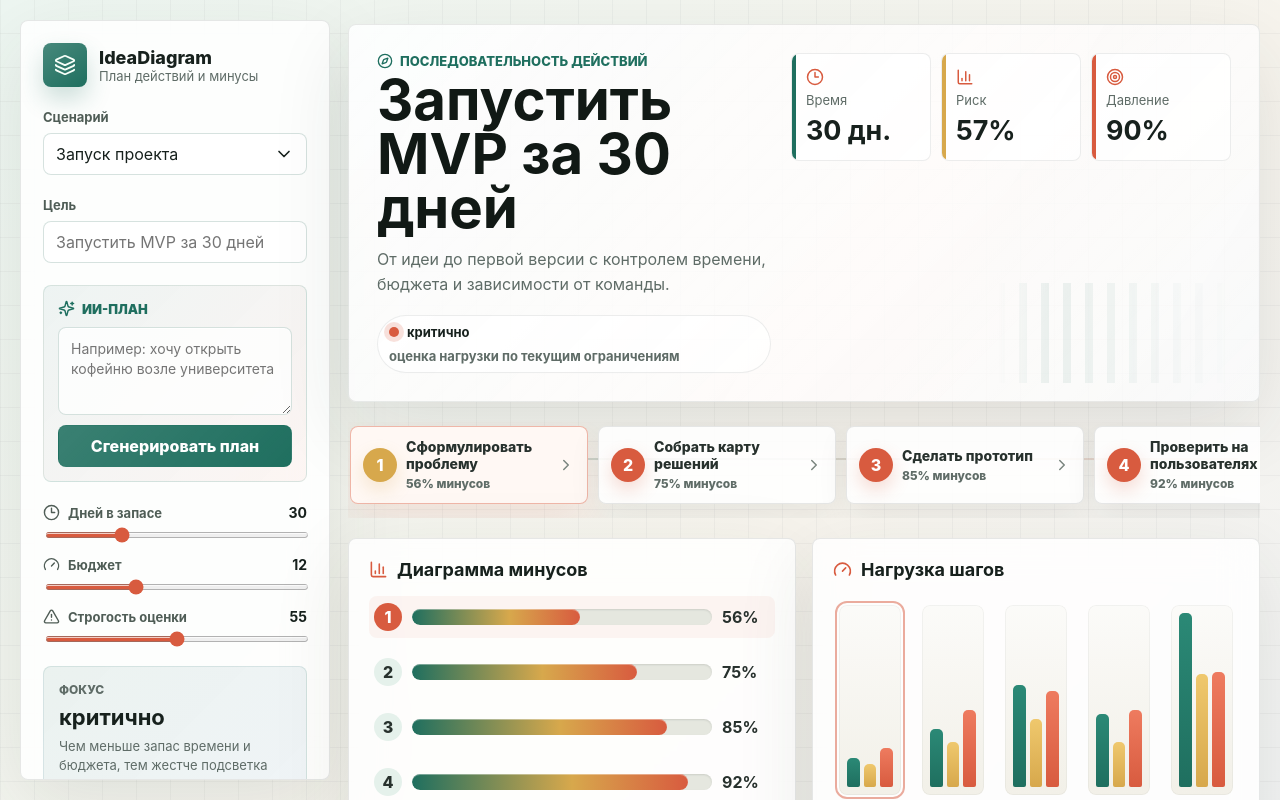
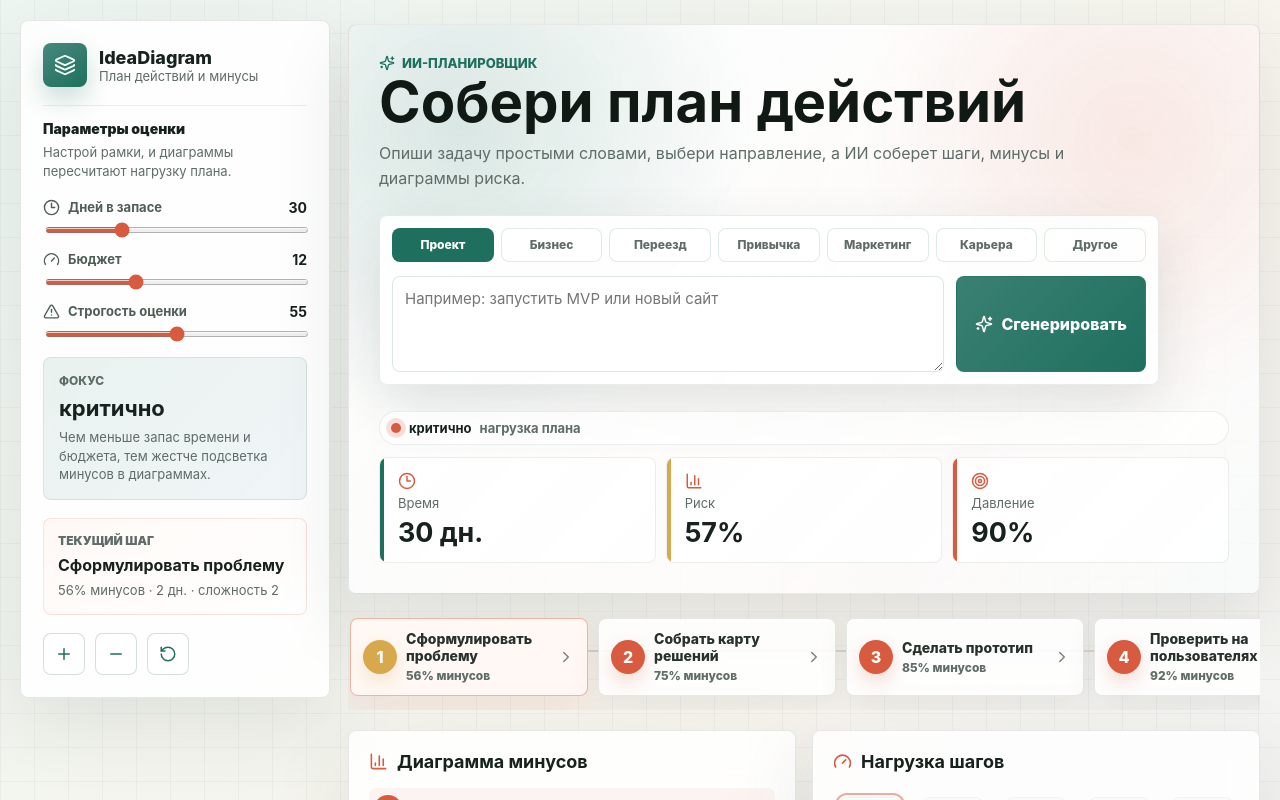
Before and after one commit to selfnesss/ideadiagram, a React (Vite) app: page / in a window 1280 px wide. Shown: the top 800 px of the page. Built offline with nearby package versions, Linux system fonts and the light colour scheme.

Commit message:
Refine AI planner layout

```diff
--- a/server.mjs
+++ b/server.mjs
@@ -61,7 +61,7 @@ const server = http.createServer(async (request, response) => {
         return;
       }
 
-      const plan = await generatePlan(goal, body.limits);
+      const plan = await generatePlan(goal, body.limits, body.category, body.categoryHint);
       sendJson(response, 200, plan);
       return;
     }
@@ -91,7 +91,7 @@ server.listen(port, "127.0.0.1", () => {
   console.log(`AI API ready on http://127.0.0.1:${port}`);
 });
 
-async function generatePlan(goal, limits = {}) {
+async function generatePlan(goal, limits = {}, category = "", categoryHint = "") {
   const response = await openai.responses.parse({
     model,
     instructions: [
@@ -106,6 +106,8 @@ async function generatePlan(goal, limits = {}) {
         role: "user",
         content: [
           `Цель пользователя: ${goal}`,
+          `Категория: ${category || "не указана"}`,
+          `Подсказка категории: ${categoryHint || "не указана"}`,
           `Ограничения: дней ${limits.time ?? "не указано"}, бюджет ${limits.budget ?? "не указано"}, строгость оценки ${limits.strictness ?? "не указано"}.`,
           "Сделай 4-7 последовательных шагов. Каждый шаг должен быть выполнимым и проверяемым."
         ].join("\n")
--- a/src/App.jsx
+++ b/src/App.jsx
@@ -3,7 +3,6 @@ import {
   AlertTriangle,
   BarChart3,
   Check,
-  ChevronDown,
   ChevronRight,
   Clock3,
   Compass,
@@ -15,6 +14,16 @@ import {
   Sparkles,
   Target
 } from "lucide-react";
+
+const categories = [
+  { id: "project", label: "Проект", hint: "запустить MVP или новый сайт" },
+  { id: "business", label: "Бизнес", hint: "открыть бизнес или проверить идею" },
+  { id: "travel", label: "Переезд", hint: "переехать без хаоса" },
+  { id: "habit", label: "Привычка", hint: "закрепить новую привычку" },
+  { id: "marketing", label: "Маркетинг", hint: "найти канал продвижения" },
+  { id: "career", label: "Карьера", hint: "сменить профессию или найти работу" },
+  { id: "other", label: "Другое", hint: "опиши любую задачу своими словами" }
+];
 
 const templates = [
   {
@@ -379,6 +388,7 @@ function riskTone(value) {
 
 function App() {
   const [templateId, setTemplateId] = useState(templates[0].id);
+  const [categoryId, setCategoryId] = useState(categories[0].id);
   const [customGoal, setCustomGoal] = useState("");
   const [steps, setSteps] = useState(templates[0].steps);
   const [activeIndex, setActiveIndex] = useState(0);
@@ -416,15 +426,6 @@ function App() {
   const activeStep = chartData[activeIndex] ?? chartData[0];
   const maxTime = Math.max(...steps.map((step) => step.time), 1);
 
-  function selectTemplate(nextId) {
-    const nextTemplate = templates.find((template) => template.id === nextId) ?? templates[0];
-    setTemplateId(nextId);
-    setSteps(nextTemplate.steps);
-    setCustomGoal("");
-    setAiDescription("");
-    setActiveIndex(0);
-  }
-
   function updateStep(index, patch) {
     setSteps((current) =>
       current.map((step, stepIndex) => (stepIndex === index ? { ...step, ...patch } : step))
@@ -449,12 +450,14 @@ function App() {
     setAiGoal("");
     setAiDescription("");
     setAiMessage("");
+    setCategoryId(categories[0].id);
     setActiveIndex(0);
     setLimits({ time: 30, budget: 12, strictness: 55 });
   }
 
   async function generateAiPlan() {
     const goal = (aiGoal || customGoal || selectedTemplate.goal).trim();
+    const category = categories.find((item) => item.id === categoryId) ?? categories[0];
 
     if (!goal) {
       setAiMessage("Напиши цель, чтобы ИИ собрал план.");
@@ -468,7 +471,7 @@ function App() {
       const response = await fetch("/api/generate-plan", {
         method: "POST",
         headers: { "Content-Type": "application/json" },
-        body: JSON.stringify({ goal, limits })
+        body: JSON.stringify({ goal, category: category.label, categoryHint: category.hint, limits })
       });
       const data = await response.json();
 
@@ -497,6 +500,7 @@ function App() {
         headers: { "Content-Type": "application/json" },
         body: JSON.stringify({
           goal: customGoal || selectedTemplate.goal,
+          category: categories.find((item) => item.id === categoryId)?.label,
           step: activeStep
         })
       });
@@ -521,7 +525,7 @@ function App() {
   return (
     <main className="app-shell">
       <section className="workspace">
-        <aside className="sidebar" aria-label="Настройки сценария">
+        <aside className="sidebar" aria-label="Параметры плана">
           <div className="brand">
             <div className="brand-mark" aria-hidden="true">
               <Layers3 size={22} />
@@ -532,44 +536,9 @@ function App() {
             </div>
           </div>
 
-          <div className="control-group">
-            <label htmlFor="scenario">Сценарий</label>
-            <div className="select-wrap">
-              <select id="scenario" value={templateId} onChange={(event) => selectTemplate(event.target.value)}>
-                {templates.map((template) => (
-                  <option key={template.id} value={template.id}>
-                    {template.name}
-                  </option>
-                ))}
-              </select>
-              <ChevronDown size={20} aria-hidden="true" />
-            </div>
-          </div>
-
-          <div className="control-group">
-            <label htmlFor="goal">Цель</label>
-            <input
-              id="goal"
-              value={customGoal}
-              onChange={(event) => setCustomGoal(event.target.value)}
-              placeholder={selectedTemplate.goal}
-            />
-          </div>
-
-          <div className="ai-panel">
-            <div className="ai-panel-title">
-              <Sparkles size={17} />
-              <span>ИИ-план</span>
-            </div>
-            <textarea
-              value={aiGoal}
-              onChange={(event) => setAiGoal(event.target.value)}
-              placeholder="Например: хочу открыть кофейню возле университета"
-            />
-            <button type="button" className="ai-button" onClick={generateAiPlan} disabled={aiBusy === "plan"}>
-              {aiBusy === "plan" ? "Генерирую..." : "Сгенерировать план"}
-            </button>
-            {aiMessage && <p className="ai-message">{aiMessage}</p>}
+          <div className="sidebar-heading">
+            <span>Параметры оценки</span>
+            <p>Настрой рамки, и диаграммы пересчитают нагрузку плана.</p>
           </div>
 
           <div className="sliders">
@@ -605,6 +574,12 @@ function App() {
             <p>Чем меньше запас времени и бюджета, тем жестче подсветка минусов в диаграммах.</p>
           </div>
 
+          <div className="sidebar-current">
+            <span>Текущий шаг</span>
+            <strong>{activeStep.title}</strong>
+            <p>{activeStep.adjustedRisk}% минусов · {activeStep.time} дн. · сложность {activeStep.complexity}</p>
+          </div>
+
           <div className="sidebar-actions">
             <button type="button" className="icon-button" onClick={addStep} aria-label="Добавить шаг" title="Добавить шаг">
               <Plus size={18} />
@@ -632,24 +607,56 @@ function App() {
         </aside>
 
         <section className="main-panel">
-          <header className="topline">
-            <div>
+          <header className="planner-hero">
+            <div className="hero-content">
               <p className="eyebrow">
-                <Compass size={16} />
-                последовательность действий
+                <Sparkles size={16} />
+                ИИ-планировщик
               </p>
-              <h1>{customGoal || selectedTemplate.goal}</h1>
-              <p>{aiDescription || selectedTemplate.description}</p>
+              <h1>{customGoal || "Собери план действий"}</h1>
+              <p>{aiDescription || "Опиши задачу простыми словами, выбери направление, а ИИ соберет шаги, минусы и диаграммы риска."}</p>
+
+              <div className="ai-composer">
+                <div className="category-tabs" aria-label="Категория плана">
+                  {categories.map((category) => (
+                    <button
+                      key={category.id}
+                      type="button"
+                      className={category.id === categoryId ? "active" : ""}
+                      onClick={() => setCategoryId(category.id)}
+                    >
+                      {category.label}
+                    </button>
+                  ))}
+                </div>
+
+                <div className="prompt-box">
+                  <textarea
+                    value={aiGoal}
+                    onChange={(event) => setAiGoal(event.target.value)}
+                    placeholder={`Например: ${categories.find((item) => item.id === categoryId)?.hint}`}
+                  />
+                  <button type="button" className="ai-button" onClick={generateAiPlan} disabled={aiBusy === "plan"}>
+                    <Sparkles size={18} />
+                    {aiBusy === "plan" ? "Генерирую..." : "Сгенерировать"}
+                  </button>
+                </div>
+
+                {aiMessage && <p className="ai-message">{aiMessage}</p>}
+              </div>
+            </div>
+
+            <div className="hero-aside">
               <div className="hero-status">
                 <span className={`pulse-dot ${riskTone(totals.pressure)}`} />
                 <strong>{riskLabel(totals.pressure)}</strong>
-                <span>оценка нагрузки по текущим ограничениям</span>
+                <span>нагрузка плана</span>
               </div>
-            </div>
-            <div className="summary-grid">
-              <Metric icon={<Clock3 size={18} />} label="Время" value={`${totals.totalTime} дн.`} tone="time" />
-              <Metric icon={<BarChart3 size={18} />} label="Риск" value={`${totals.averageRisk}%`} tone="risk" />
-              <Metric icon={<Target size={18} />} label="Давление" value={`${totals.pressure}%`} tone="pressure" />
+              <div className="summary-grid">
+                <Metric icon={<Clock3 size={18} />} label="Время" value={`${totals.totalTime} дн.`} tone="time" />
+                <Metric icon={<BarChart3 size={18} />} label="Риск" value={`${totals.averageRisk}%`} tone="risk" />
+                <Metric icon={<Target size={18} />} label="Давление" value={`${totals.pressure}%`} tone="pressure" />
+              </div>
             </div>
           </header>
 
--- a/src/styles.css
+++ b/src/styles.css
@@ -55,8 +55,8 @@ button {
   grid-template-columns: minmax(250px, 310px) minmax(0, 1fr);
   gap: 18px;
   max-width: 1460px;
-  min-height: calc(100vh - 40px);
   margin: 0 auto;
+  align-items: start;
 }
 
 .sidebar,
@@ -73,11 +73,9 @@ button {
   top: 20px;
   display: flex;
   flex-direction: column;
-  gap: 22px;
-  max-height: calc(100vh - 40px);
+  gap: 18px;
   padding: 22px;
   border-radius: 8px;
-  overflow: auto;
 }
 
 .brand {
@@ -101,7 +99,7 @@ button {
 
 .brand p,
 .brand span,
-.topline p,
+.planner-hero p,
 .eyebrow,
 .metric span,
 .control-group label,
@@ -151,24 +149,6 @@ input {
   padding: 0 12px;
 }
 
-select {
-  appearance: none;
-  padding-right: 42px;
-}
-
-.select-wrap {
-  position: relative;
-}
-
-.select-wrap svg {
-  position: absolute;
-  top: 50%;
-  right: 13px;
-  color: var(--ink);
-  pointer-events: none;
-  transform: translateY(-50%);
-}
-
 textarea {
   min-height: 92px;
   resize: vertical;
@@ -189,30 +169,82 @@ textarea:focus {
   gap: 16px;
 }
 
-.ai-panel {
+.sidebar-heading {
   display: grid;
-  gap: 10px;
-  padding: 14px;
+  gap: 6px;
+  padding: 14px 0 0;
+  border-top: 1px solid rgba(23, 33, 29, 0.08);
+}
+
+.sidebar-heading span {
+  color: var(--ink);
+  font-size: 14px;
+  font-weight: 900;
+}
+
+.sidebar-heading p {
+  margin: 0;
+  color: var(--muted);
+  font-size: 13px;
+  line-height: 1.45;
+}
+
+.ai-composer {
+  display: grid;
+  gap: 14px;
+  max-width: 780px;
+  margin-top: 24px;
+  padding: 12px;
+  border: 1px solid rgba(23, 33, 29, 0.09);
+  border-radius: 8px;
+  background:
+    linear-gradient(135deg, rgba(255, 255, 255, 0.86), rgba(255, 255, 255, 0.62)),
+    rgba(255, 255, 255, 0.7);
+  box-shadow: 0 20px 54px rgba(35, 49, 43, 0.12);
+}
+
+.category-tabs {
+  display: grid;
+  grid-template-columns: repeat(auto-fit, minmax(92px, 1fr));
+  gap: 7px;
+}
+
+.category-tabs button {
+  min-height: 34px;
+  padding: 0 9px;
   border: 1px solid rgba(31, 111, 95, 0.14);
   border-radius: 8px;
-  background:
-    linear-gradient(135deg, rgba(31, 111, 95, 0.08), rgba(216, 91, 63, 0.06)),
-    rgba(255, 255, 255, 0.64);
+  color: var(--muted);
+  background: rgba(255, 255, 255, 0.82);
+  font-size: 12px;
+  font-weight: 800;
+  white-space: nowrap;
+  transition: background 0.18s ease, border-color 0.18s ease, color 0.18s ease, transform 0.18s ease;
 }
 
-.ai-panel-title {
-  display: flex;
-  align-items: center;
-  gap: 7px;
-  color: var(--green);
-  font-size: 13px;
-  font-weight: 900;
-  text-transform: uppercase;
+.category-tabs button:hover {
+  transform: translateY(-1px);
+  border-color: rgba(31, 111, 95, 0.28);
 }
 
-.ai-panel textarea {
-  min-height: 88px;
-  font-size: 14px;
+.category-tabs button.active {
+  border-color: rgba(31, 111, 95, 0.38);
+  color: #ffffff;
+  background: var(--green);
+}
+
+.prompt-box {
+  display: grid;
+  grid-template-columns: minmax(0, 1fr) auto;
+  gap: 12px;
+  align-items: stretch;
+}
+
+.prompt-box textarea {
+  min-height: 96px;
+  border-color: rgba(31, 111, 95, 0.16);
+  background: rgba(255, 255, 255, 0.9);
+  font-size: 15px;
 }
 
 .ai-button,
@@ -230,6 +262,11 @@ textarea:focus {
     var(--green);
   font-weight: 850;
   transition: transform 0.18s ease, box-shadow 0.18s ease, opacity 0.18s ease;
+}
+
+.ai-button {
+  min-width: 176px;
+  padding: 0 18px;
 }
 
 .ai-button:hover:not(:disabled),
@@ -276,12 +313,6 @@ input[type="range"] {
   background: transparent;
 }
 
-.sidebar-actions {
-  display: flex;
-  gap: 10px;
-  margin-top: auto;
-}
-
 .icon-button {
   display: grid;
   width: 42px;
@@ -323,6 +354,42 @@ input[type="range"] {
     rgba(255, 255, 255, 0.58);
 }
 
+.sidebar-current {
+  display: grid;
+  gap: 7px;
+  padding: 14px;
+  border: 1px solid rgba(216, 91, 63, 0.16);
+  border-radius: 8px;
+  background:
+    linear-gradient(135deg, rgba(255, 248, 244, 0.86), rgba(255, 255, 255, 0.7)),
+    rgba(255, 255, 255, 0.72);
+}
+
+.sidebar-current span {
+  color: var(--muted);
+  font-size: 12px;
+  font-weight: 900;
+  text-transform: uppercase;
+}
+
+.sidebar-current strong {
+  color: var(--ink);
+  font-size: 16px;
+  line-height: 1.25;
+}
+
+.sidebar-current p {
+  margin: 0;
+  color: var(--muted);
+  font-size: 13px;
+  line-height: 1.35;
+}
+
+.sidebar-actions {
+  display: flex;
+  gap: 10px;
+}
+
 .sidebar-note span {
   color: var(--muted);
   font-size: 12px;
@@ -351,35 +418,33 @@ input[type="range"] {
   border-radius: 8px;
 }
 
-.topline {
+.planner-hero {
   position: relative;
   display: grid;
-  grid-template-columns: minmax(0, 1fr) minmax(280px, 440px);
-  gap: 20px;
+  grid-template-columns: minmax(0, 1fr) minmax(236px, 350px);
+  gap: 26px;
   align-items: start;
   min-width: 0;
-  padding: 28px;
+  padding: 30px;
   overflow: hidden;
   border: 1px solid rgba(23, 33, 29, 0.09);
   border-radius: 8px;
   background:
-    linear-gradient(135deg, rgba(255, 255, 255, 0.92), rgba(255, 255, 255, 0.74)),
+    radial-gradient(circle at 12% 18%, rgba(31, 111, 95, 0.16), transparent 32%),
+    radial-gradient(circle at 86% 20%, rgba(216, 91, 63, 0.12), transparent 30%),
+    linear-gradient(135deg, rgba(255, 255, 255, 0.95), rgba(255, 255, 255, 0.76)),
     linear-gradient(120deg, rgba(31, 111, 95, 0.1), rgba(216, 91, 63, 0.07) 56%, rgba(63, 119, 168, 0.08));
   box-shadow: 0 28px 80px rgba(35, 49, 43, 0.11);
 }
 
-.topline::after {
-  position: absolute;
-  right: 22px;
-  bottom: 18px;
-  width: 240px;
-  height: 100px;
-  content: "";
-  opacity: 0.38;
-  background:
-    repeating-linear-gradient(90deg, rgba(31, 111, 95, 0.22) 0 8px, transparent 8px 22px);
-  mask-image: linear-gradient(90deg, transparent, #000 22%, transparent);
-  pointer-events: none;
+.hero-content,
+.hero-aside {
+  position: relative;
+}
+
+.hero-aside {
+  display: grid;
+  gap: 12px;
 }
 
 .eyebrow {
@@ -406,7 +471,7 @@ h1 {
   line-height: 0.96;
 }
 
-.topline p:not(.eyebrow) {
+.planner-hero p:not(.eyebrow) {
   max-width: 740px;
   margin-top: 12px;
   color: var(--muted);
@@ -419,8 +484,8 @@ h1 {
   flex-wrap: wrap;
   align-items: center;
   gap: 8px;
-  width: fit-content;
-  margin-top: 18px;
+  width: 100%;
+  margin-top: 0;
   padding: 8px 11px;
   border: 1px solid rgba(23, 33, 29, 0.08);
   border-radius: 999px;
@@ -454,17 +519,17 @@ h1 {
 
 .summary-grid {
   display: grid;
-  grid-template-columns: repeat(3, minmax(0, 1fr));
+  grid-template-columns: 1fr;
   gap: 10px;
 }
 
 .metric {
   position: relative;
   display: grid;
-  min-height: 94px;
-  gap: 6px;
+  min-height: 84px;
+  gap: 5px;
   align-content: center;
-  padding: 14px;
+  padding: 14px 14px 14px 18px;
   overflow: hidden;
   border: 1px solid rgba(24, 32, 29, 0.08);
   border-radius: 8px;
@@ -841,6 +906,14 @@ h2 {
 }
 
 @media (max-width: 1280px) {
+  .planner-hero {
+    grid-template-columns: 1fr;
+  }
+
+  .hero-aside .summary-grid {
+    grid-template-columns: repeat(3, minmax(0, 1fr));
+  }
+
   .analysis-grid {
     grid-template-columns: repeat(2, minmax(0, 1fr));
   }
@@ -870,8 +943,12 @@ h2 {
   }
 
   .analysis-grid,
-  .topline {
+  .planner-hero {
     grid-template-columns: 1fr;
+  }
+
+  .hero-aside .summary-grid {
+    grid-template-columns: repeat(3, minmax(0, 1fr));
   }
 }
 
@@ -887,7 +964,8 @@ h2 {
   .sidebar,
   .main-panel,
   .chart-panel,
-  .detail-panel {
+  .detail-panel,
+  .planner-hero {
     padding: 16px;
   }
 
@@ -895,6 +973,15 @@ h2 {
   .summary-grid,
   .score-row {
     grid-template-columns: 1fr;
+  }
+
+  .prompt-box {
+    grid-template-columns: 1fr;
+  }
+
+  .ai-button {
+    min-height: 48px;
+    width: 100%;
   }
 
   h1 {
```
Also changed, not shown: preview.png.
